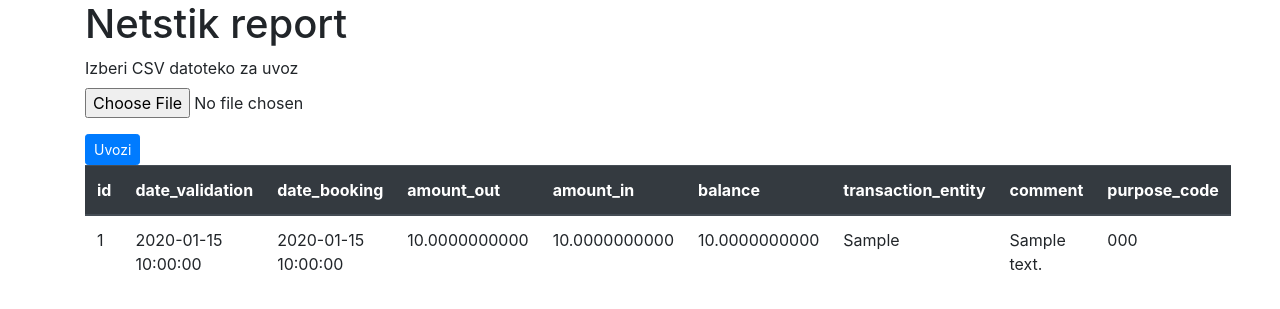
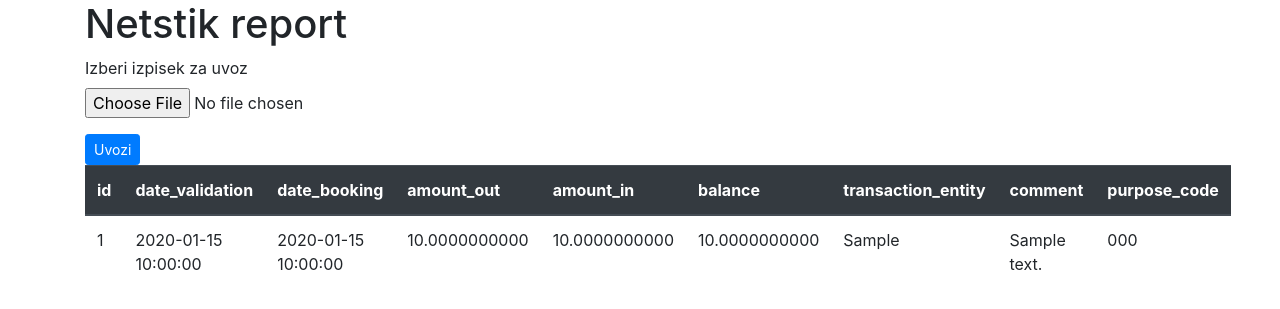
Before and after one commit to LeskoIam/householdHub, a Flask app: page / in a window 1280 px wide. Shown: the top 309 px of the page. Run offline with Flask 2, Linux system fonts and the light colour scheme; tables that the repository leaves empty hold one stand-in row (values such as "Sample post"); some libraries are stand-ins or nearby versions.

Commit message:
Renamed template from show.html to netstik_report.html.

```diff
--- a/app/routes.py
+++ b/app/routes.py
@@ -41,11 +41,11 @@ def import_all(report_file: str):
 @app.route('/', methods=["GET", "POST"])
 def show():
     if request.method == "POST":
-        if "csv_file" not in request.files:
+        if "report_file" not in request.files:
             flash("No file part")
             return redirect(url_for("show"))
 
-        file = request.files['csv_file']
+        file = request.files["report_file"]
         if file.filename == '':
             flash("Datoteka ni izbrana", category="error")
             return redirect(url_for("show"))
@@ -63,5 +63,7 @@ def show():
             return redirect(url_for("show"))
 
     elif request.method == "GET":
-        return render_template("netstik_report/show.html", transactions=get_all_transactions(), transaction_header=get_transaction_header())
-    return 'Hello World!'
+        return render_template("netstik_report/netstik_report.html",
+                               transactions=get_all_transactions(),
+                               transaction_header=get_transaction_header())
+    return "Hello World!"
--- a/app/templates/netstik_report/show.html
+++ b/app/templates/netstik_report/netstik_report.html
@@ -3,18 +3,18 @@
 
     <form action="{{ url_for("show") }}" method="post" enctype="multipart/form-data">
         <div class="form-group">
-            <label for="exampleFormControlFile1">Izberi CSV datoteko za uvoz</label>
-            <input type="file" class="form-control-file" id="exampleFormControlFile1" name="csv_file">
+            <label for="exampleFormControlFile1">Izberi izpisek za uvoz</label>
+            <input type="file" class="form-control-file" id="exampleFormControlFile1" name="report_file">
         </div>
         <button type="submit" class="btn btn-primary btn-sm">Uvozi</button>
     </form>
     <table class="table">
         <thead class="thead-dark">
-            <tr>
-                {% for h in transaction_header %}
-                    <th scope="col">{{ h }}</th>
-                {% endfor %}
-            </tr>
+        <tr>
+            {% for h in transaction_header %}
+                <th scope="col">{{ h }}</th>
+            {% endfor %}
+        </tr>
         </thead>
         {% for tr in transactions %}
             <tr>
```
